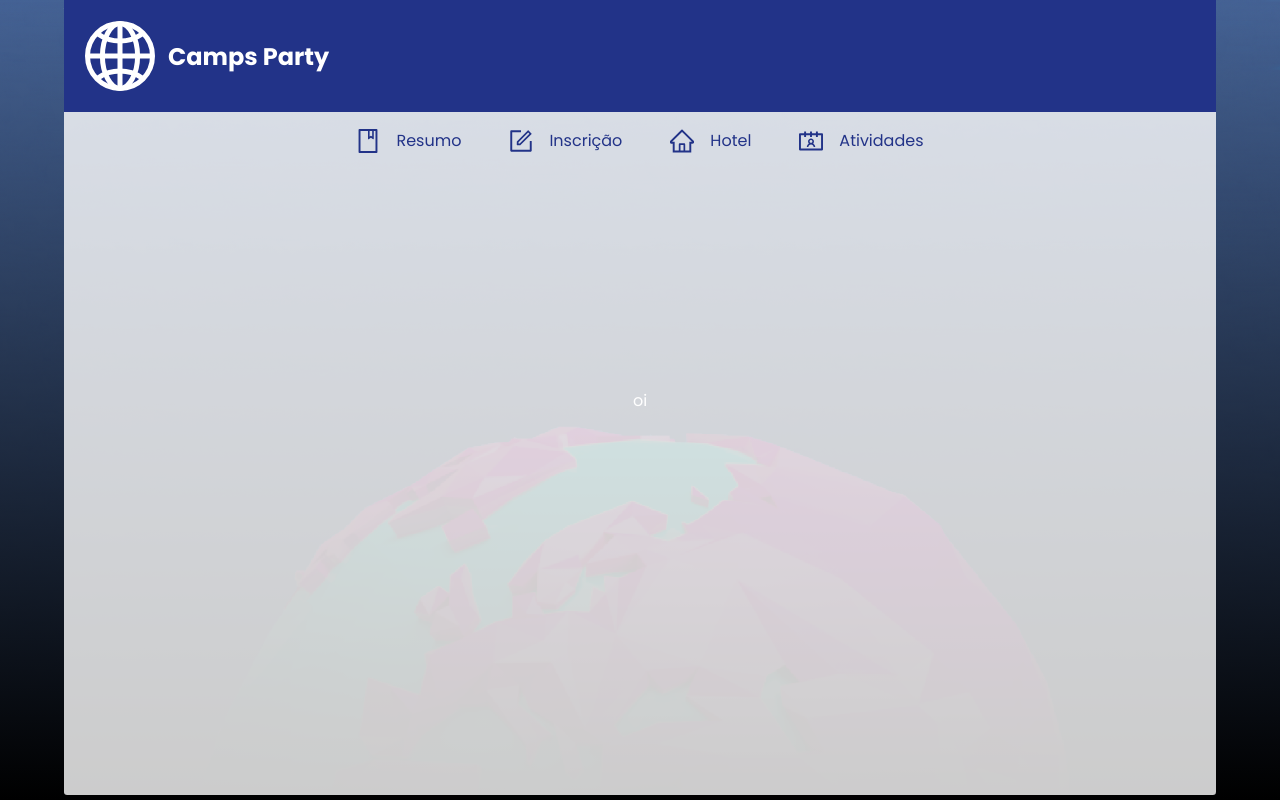
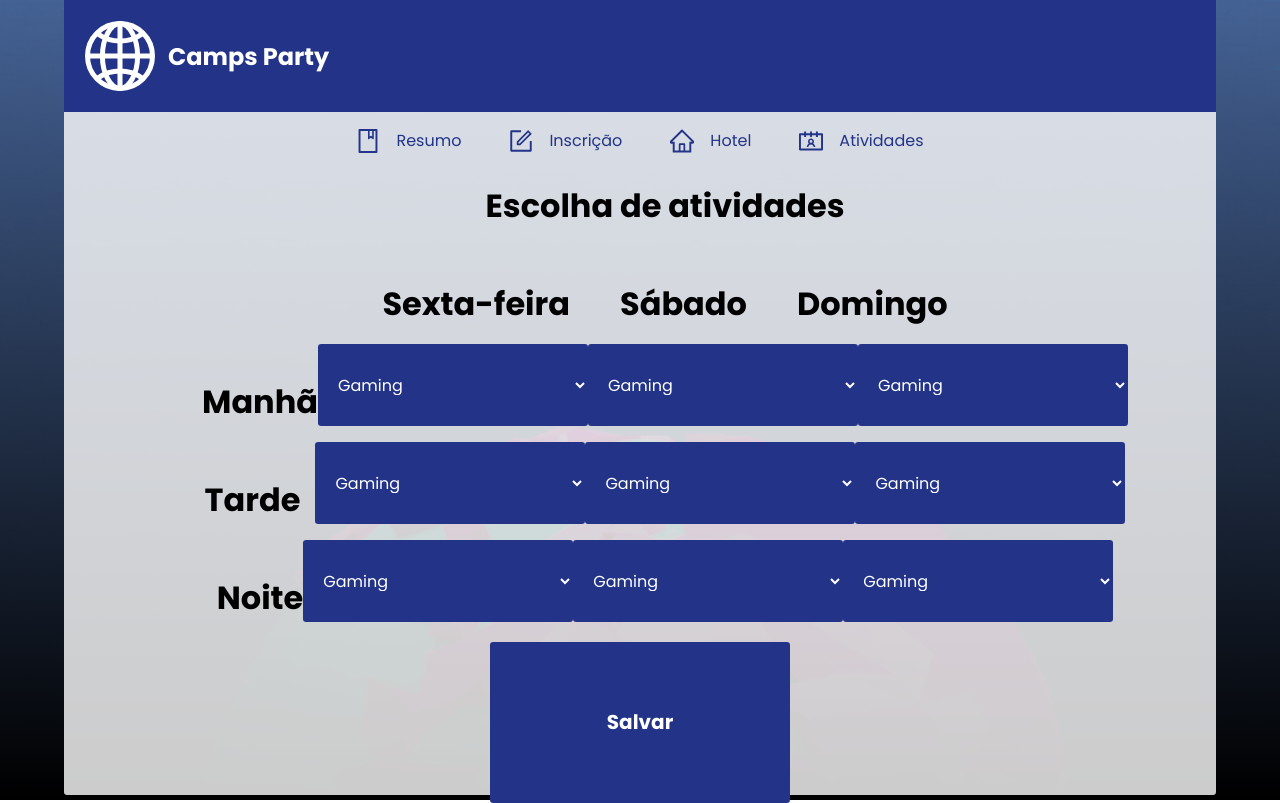
Before and after one commit to gpbPiazza/Camps-Party-Front-end, a React (Create React App) app: page /choose-activities in a window 1280 px wide. Built offline with nearby package versions, Linux system fonts and the light colour scheme.

Commit message:
refactor add body for api

```diff
--- a/src/pages/UserDashboard/ChooseActivities/index.jsx
+++ b/src/pages/UserDashboard/ChooseActivities/index.jsx
@@ -1,8 +1,207 @@
-import React from "react";
+import React, { useState, useContext } from "react";
+import { useHistory } from "react-router-dom";
+import styled from "styled-components";
+import UserContext from "../../../contexts/UserContext";
 import UserDashboardContainer from "../Container";
+import Select from "../../../components/Select";
+import Button from "../../../components/Button";
+import ActivitiesCompleted from "../../../services/Activities.services";
 
-const ChooseActivities = () => (
-  <UserDashboardContainer>oi</UserDashboardContainer>
-);
+export default function ChooseActivities() {
+  const { user } = useContext(UserContext);
+  const history = useHistory();
+  const [loading, setLoading] = useState(false);
+  const [error, setError] = useState(false);
+  const [errorMessage, setErrorMessage] = useState("");
+  const [morningFriday, setMorningFriday] = useState("");
+  const [afternoonFriday, setAfternoonFriday] = useState("");
+  const [eveningfriday, seteveningFriday] = useState("");
+  const [morningSaturday, setMorningsaturday] = useState("");
+  const [afternoonSaturday, setAfternoonsaturday] = useState("");
+  const [eveningSaturday, seteveningsaturday] = useState("");
+  const [morningSunday, setMorningSunday] = useState("");
+  const [afternoonSunday, seAfternoonSunday] = useState("");
+  const [eveningSunday, seteveningSunday] = useState("");
+  async function handleSubmit(e) {
+    e.preventDefault();
+    const body = {
+      day_1_morning: morningFriday,
+      day_1_afternoon: afternoonFriday,
+      day_1_evening: eveningfriday,
+      day_2_morning: morningSaturday,
+      day_2_afternoon: afternoonSaturday,
+      day_2_evening: eveningSaturday,
+      day_3_morning: morningSunday,
+      day_3_afternoon: afternoonSunday,
+      day_3_evening: eveningSunday,
+    };
 
-export default ChooseActivities;
+    setLoading(true);
+    const data = await ActivitiesCompleted(body, user.token);
+    setLoading(false);
+    if (data.success) {
+      history.push("/dashboard");
+    } else if (data.response.status !== 200) {
+      setError(true);
+      setErrorMessage(data.response.data.error);
+    } else {
+      setError(true);
+
+      setErrorMessage("Please Check you internet conexation");
+    }
+  }
+  return (
+    <UserDashboardContainer>
+      <Container>
+        <h1>Escolha de atividades</h1>
+        <Days>
+          <h1>Sexta-feira</h1>
+          <h1>Sábado</h1>
+          <h1>Domingo</h1>
+        </Days>
+        <PrimeiraColuna>
+          <h1>Manhã</h1>
+          <Select
+            onChange={(e) => setMorningFriday(e.currentTarget.value)}
+            options={[
+              { label: "Gaming", value: "Gaming" },
+              { label: "Hacking", value: "Hacking" },
+              { label: "Makers", value: "Makers" },
+              { label: "Startups", value: "Startups" },
+            ]}
+          />
+          <Select
+            onChange={(e) => setMorningsaturday(e.currentTarget.value)}
+            options={[
+              { label: "Gaming", value: "Gaming" },
+              { label: "Hacking", value: "Hacking" },
+              { label: "Makers", value: "Makers" },
+              { label: "Startups", value: "Startups" },
+            ]}
+          />
+          <Select
+            onChange={(e) => setMorningSunday(e.currentTarget.value)}
+            options={[
+              { label: "Gaming", value: "Gaming" },
+              { label: "Hacking", value: "Hacking" },
+              { label: "Makers", value: "Makers" },
+              { label: "Startups", value: "Startups" },
+            ]}
+          />
+        </PrimeiraColuna>
+        <SegundaColuna>
+          <h1>Tarde</h1>
+          <Select
+            onChange={(e) => setAfternoonFriday(e.currentTarget.value)}
+            options={[
+              { label: "Gaming", value: "Gaming" },
+              { label: "Hacking", value: "Hacking" },
+              { label: "Makers", value: "Makers" },
+              { label: "Startups", value: "Startups" },
+            ]}
+          />
+          <Select
+            onChange={(e) => setAfternoonsaturday(e.currentTarget.value)}
+            options={[
+              { label: "Gaming", value: "Gaming" },
+              { label: "Hacking", value: "Hacking" },
+              { label: "Makers", value: "Makers" },
+              { label: "Startups", value: "Startups" },
+            ]}
+          />
+          <Select
+            onChange={(e) => seAfternoonSunday(e.currentTarget.value)}
+            options={[
+              { label: "Gaming", value: "Gaming" },
+              { label: "Hacking", value: "Hacking" },
+              { label: "Makers", value: "Makers" },
+              { label: "Startups", value: "Startups" },
+            ]}
+          />
+        </SegundaColuna>
+        <TerceiraColuna>
+          <h1>Noite</h1>
+          <Select
+            onChange={(e) => seteveningFriday(e.currentTarget.value)}
+            options={[
+              { label: "Gaming", value: "Gaming" },
+              { label: "Hacking", value: "Hacking" },
+              { label: "Makers", value: "Makers" },
+              { label: "Startups", value: "Startups" },
+            ]}
+          />
+          <Select
+            onChange={(e) => seteveningsaturday(e.currentTarget.value)}
+            options={[
+              { label: "Gaming", value: "Gaming" },
+              { label: "Hacking", value: "Hacking" },
+              { label: "Makers", value: "Makers" },
+              { label: "Startups", value: "Startups" },
+            ]}
+          />
+          <Select
+            onChange={(e) => seteveningSunday(e.currentTarget.value)}
+            options={[
+              { label: "Gaming", value: "Gaming" },
+              { label: "Hacking", value: "Hacking" },
+              { label: "Makers", value: "Makers" },
+              { label: "Startups", value: "Startups" },
+            ]}
+          />
+        </TerceiraColuna>
+        <Button
+          disabled={loading}
+          type="submit"
+          label="Salvar"
+          loading={loading}
+          height="30%"
+          onClick={(e) => handleSubmit(e)}
+        />
+        {error && <TextError>{errorMessage}</TextError>}
+      </Container>
+    </UserDashboardContainer>
+  );
+}
+const Container = styled.div`
+  font-family: "Poppins", sans-serif;
+  text-align: center;
+  h1 {
+    padding-top: 50px;
+    color: black;
+    padding-left: 50px;
+  }
+  h2 {
+    padding-top: 120px;
+    color: black;
+    padding-left: 50px;
+  }
+`;
+const TextError = styled.p`
+  color: var(--color-red);
+  font-size: 1.3rem;
+  line-height: 1.8rem;
+  text-align: center;
+`;
+const PrimeiraColuna = styled.div`
+  display: flex;
+  flex-direction: row;
+  justify-content: center;
+`;
+const SegundaColuna = styled.div`
+  display: flex;
+  flex-direction: row;
+  justify-content: center;
+  h1 {
+    margin-right: 15px;
+  }
+`;
+const TerceiraColuna = styled.div`
+  display: flex;
+  flex-direction: row;
+  justify-content: center;
+`;
+const Days = styled.div`
+  display: flex;
+  flex-direction: row;
+  justify-content: center;
+`;
--- /dev/null
+++ b/src/services/Activities.services.js
@@ -0,0 +1,17 @@
+import api from "../config/api";
+// eslint-disable-next-line consistent-return
+async function ActivitiesCompleted(userData, token) {
+  try {
+    const { data } = await api.post(`event/activities`, userData, {
+      headers: {
+        Authorization: `Bearer ${token}`,
+      },
+    });
+    if (data) {
+      return { success: data };
+    }
+  } catch (error) {
+    return error;
+  }
+}
+export default ActivitiesCompleted;
--- a/src/styles/container.styles.js
+++ b/src/styles/container.styles.js
@@ -19,7 +19,7 @@ export const Container = styled.div`
   justify-content: center;
   border-radius: 0.2rem;
   background-color: var(--color-light-transparent);
-  cursor: pointer;
+  /* cursor: pointer; */
 
   margin: 0.3rem 0;
 `;
```
